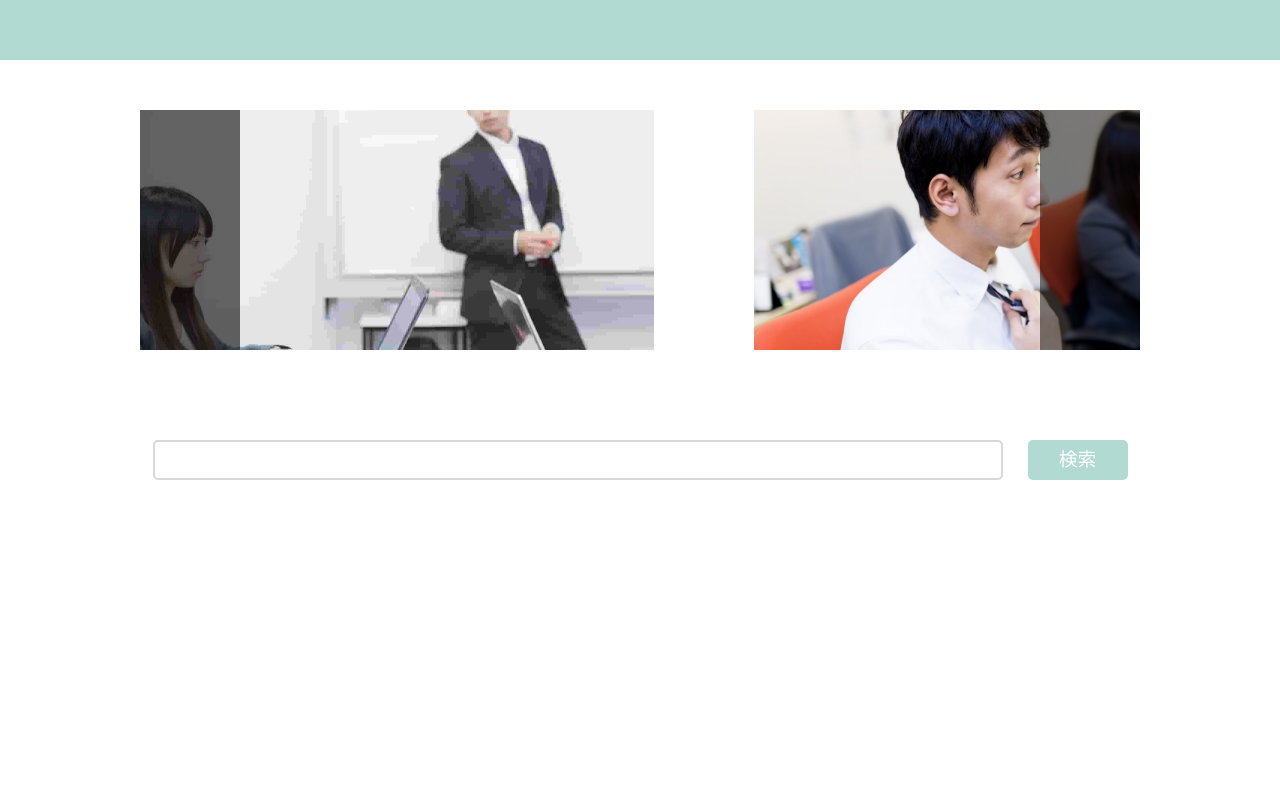
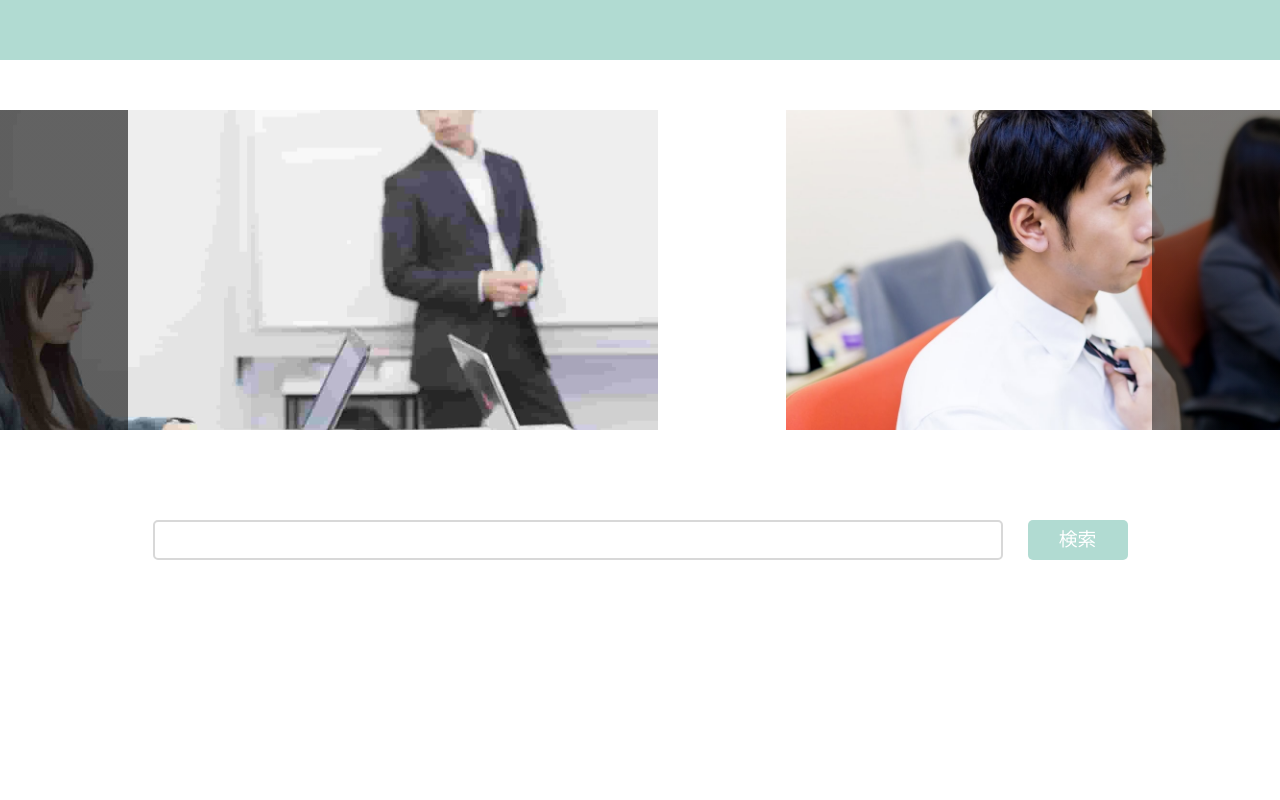
Before and after one commit to CTRL-Infrastructure-team/Collection-management-system, a Nuxt app in the folder client/: page / in a window 1280 px wide. Shown: the top 800 px of the page. Built offline with nearby package versions, Linux system fonts and the light colour scheme.

Commit message:
スライドショー修正

```diff
--- a/client/components/ui/srideShow.vue
+++ b/client/components/ui/srideShow.vue
@@ -110,18 +110,14 @@ export default {
 </script>
 <style lang="scss" scoped>
 .sride-wrapper {
-    width: 100%;
-    max-width: 1000px;
     overflow: hidden;
 }
 
 .srideShow {
     position: relative;
-    // overflow: hidden;
-    // width: 100%;
     height: 20vh;
     @include mq {
-        height: 30vh;
+        height: 40vh;
     }
 }
 .sride {
@@ -132,7 +128,7 @@ export default {
         height: 20vh;
         object-fit: cover;
         @include mq {
-            height: 30vh;
+            height: 40vh;
         }
     }
     &_title {
@@ -173,15 +169,5 @@ export default {
     padding: 0 10%;
 }
 
-.box {
-    margin-top: 10px;
-    margin-bottom: 10px;
-    background: rgb(143, 142, 142);
-    border: solid 1px #5c5a5a;
-    width: 22%;
-    height: 9px;
-    &_active {
-        background: #f0f0f0;
-    }
-}
+
 </style>
--- a/client/pages/index.vue
+++ b/client/pages/index.vue
@@ -118,11 +118,10 @@ $modalBorder: #8193a9;
 
 .sride-content {
   display: block;
-  width: 100%;
-  max-width: 1000px;
+  // max-width: 1000px;
   margin: 50px auto;
   @include mq() {
-    width: 80%;
+    width: 100%;
   }
 }
 
```
